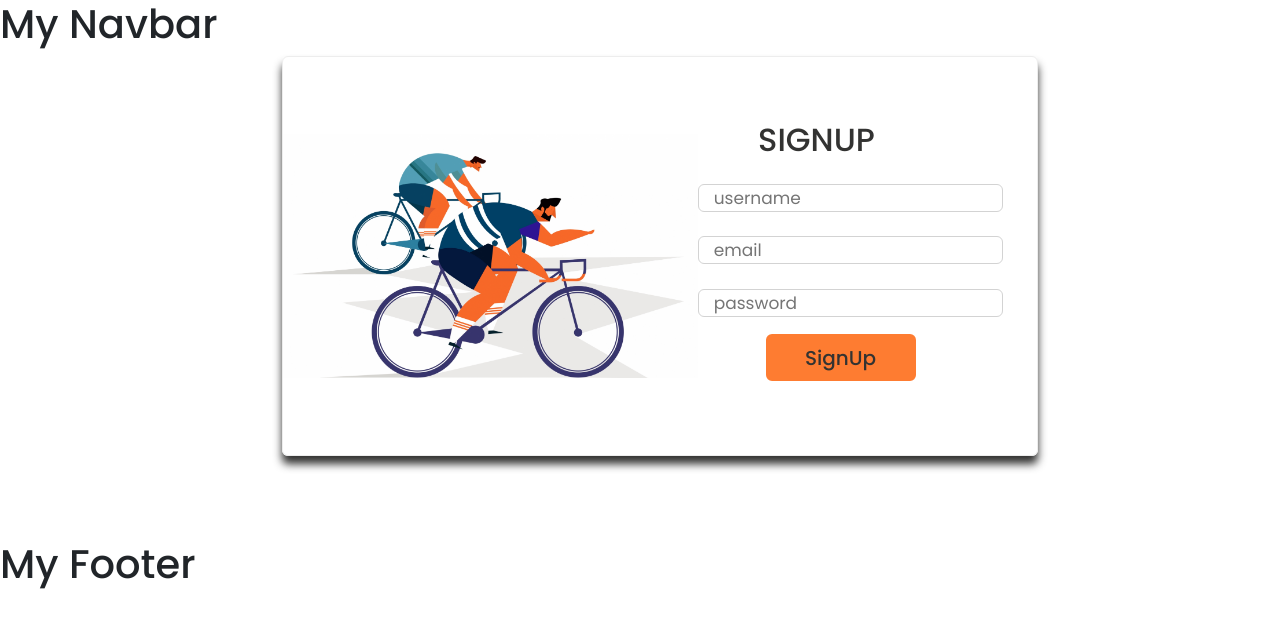
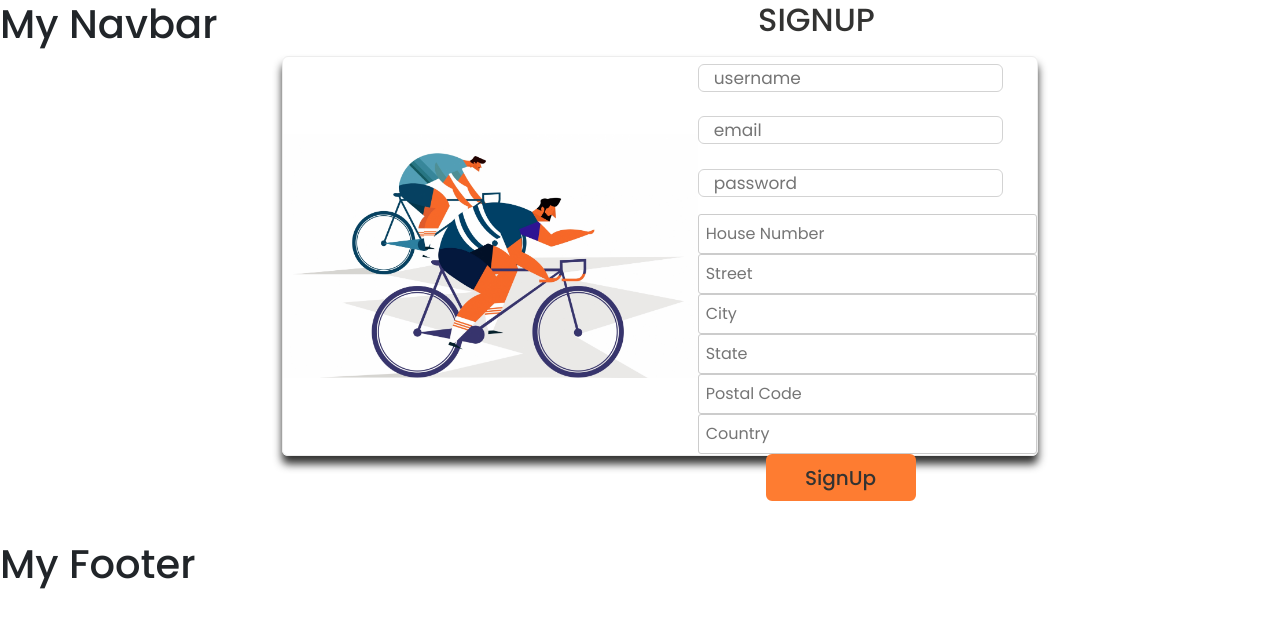
Before and after one commit to rajnidua/the-coach-plus, a React (Create React App) app in the folder client/: page /SignUp in a window 1280 px wide. Shown: the top 628 px of the page. Built offline with nearby package versions, Linux system fonts and the light colour scheme.

Commit message:
sign up from front with additional fields

```diff
--- a/client/src/components/SignUp-Body/Body.js
+++ b/client/src/components/SignUp-Body/Body.js
@@ -11,6 +11,12 @@ function Body(props) {
     username: "",
     email: "",
     password: "",
+    houseNumber: "",
+    streetName: "",
+    city: "",
+    postalCode: "",
+    state: "",
+    country: "",
   });
   console.log("value of props.role is: ");
   console.log(props.type);
@@ -25,7 +31,7 @@ function Body(props) {
   // set state for alert
   const [showAlert, setShowAlert] = useState(false);
 
-  //const [addUser, { error }] = useMutation(ADD_USER);
+  const [addUser, { error }] = useMutation(ADD_USER);
 
   const handleInputChange = (event) => {
     const { name, value } = event.target;
@@ -45,13 +51,13 @@ function Body(props) {
     }
 
     try {
-      /*  const { data } = await addUser({
-        variables: { ...userFormData, isCoach },
+      const { data } = await addUser({
+        variables: { input: { ...userFormData, isCoach } },
       });
       console.log(userFormData);
       console.log("signup data is: ");
       console.log(data);
-      Auth.login(data.addUser.token); */
+      Auth.login(data.addUser.token);
     } catch (err) {
       console.error(error);
       setShowAlert(true);
@@ -61,6 +67,12 @@ function Body(props) {
       username: "",
       email: "",
       password: "",
+      houseNumber: "",
+      streetName: "",
+      city: "",
+      postalCode: "",
+      state: "",
+      country: "",
     });
   };
 
@@ -124,13 +136,72 @@ function Body(props) {
                   />
                 </div>
 
+                <div className="field city">
+                  <input
+                    type="text"
+                    placeholder="House Number"
+                    name="houseNumber"
+                    onChange={handleInputChange}
+                    value={userFormData.houseNumber}
+                    required
+                  />
+                  <input
+                    type="text"
+                    placeholder="Street"
+                    name="streetName"
+                    onChange={handleInputChange}
+                    value={userFormData.streetName}
+                    required
+                  />
+                  <div class="city">
+                    <input
+                      type="text"
+                      placeholder="City"
+                      name="city"
+                      onChange={handleInputChange}
+                      value={userFormData.city}
+                      required
+                    />
+                    <input
+                      type="text"
+                      placeholder="State"
+                      name="state"
+                      onChange={handleInputChange}
+                      value={userFormData.state}
+                      required
+                    />
+                    <input
+                      type="text"
+                      placeholder="Postal Code"
+                      name="postalCode"
+                      onChange={handleInputChange}
+                      value={userFormData.postalCode}
+                      required
+                    />
+                    <input
+                      type="text"
+                      placeholder="Country"
+                      name="country"
+                      onChange={handleInputChange}
+                      value={userFormData.country}
+                      required
+                    />
+                  </div>
+                </div>
+
                 <div className="button">
                   <button
                     disabled={
                       !(
                         userFormData.username &&
                         userFormData.email &&
-                        userFormData.password
+                        userFormData.password &&
+                        userFormData.houseNumber &&
+                        userFormData.streetName &&
+                        userFormData.city &&
+                        userFormData.postalCode &&
+                        userFormData.state &&
+                        userFormData.country
                       )
                     }
                     type="submit"
@@ -140,12 +211,6 @@ function Body(props) {
                   </button>
                 </div>
               </form>
-              {/* <p>
-                New to the app?
-                <a href="https://www.google.com" className="sign-up-link">
-                  Create an account
-                </a>
-              </p> */}
             </div>
           </div>
         </div>
--- a/client/src/utils/mutations.js
+++ b/client/src/utils/mutations.js
@@ -1,24 +1,20 @@
 import { gql } from "@apollo/client";
 
 export const ADD_USER = gql`
-  mutation addUser(
-    $username: String!
-    $password: String!
-    $email: String!
-    $isCoach: Boolean!
-  ) {
-    addUser(
-      username: $username
-      password: $password
-      email: $email
-      isCoach: $isCoach
-    ) {
+  mutation addUser($input: userInput!) {
+    addUser(input: $input) {
       token
       user {
         username
         _id
         email
         isCoach
+        streetName
+        houseNumber
+        postalCode
+        state
+        country
+        city
       }
     }
   }
@@ -35,3 +31,30 @@ export const LOGIN_USER = gql`
     }
   }
 `;
+
+/*  mutation addUser(
+    $username: String!
+    $password: String!
+    $email: String!
+    $isCoach: Boolean!
+    $houseNumber: Int
+    $streetName: String
+    $postalCode: Int
+    $state: String
+    $country: String
+  ) {
+    addUser(
+      username: $username
+      password: $password
+      email: $email
+      isCoach: $isCoach
+    ) {
+      token
+      user {
+        username
+        _id
+        email
+        isCoach
+      }
+    }
+  } */
```
Also changed, not shown: 2 other files (tests, documents, lock files or other folders).
